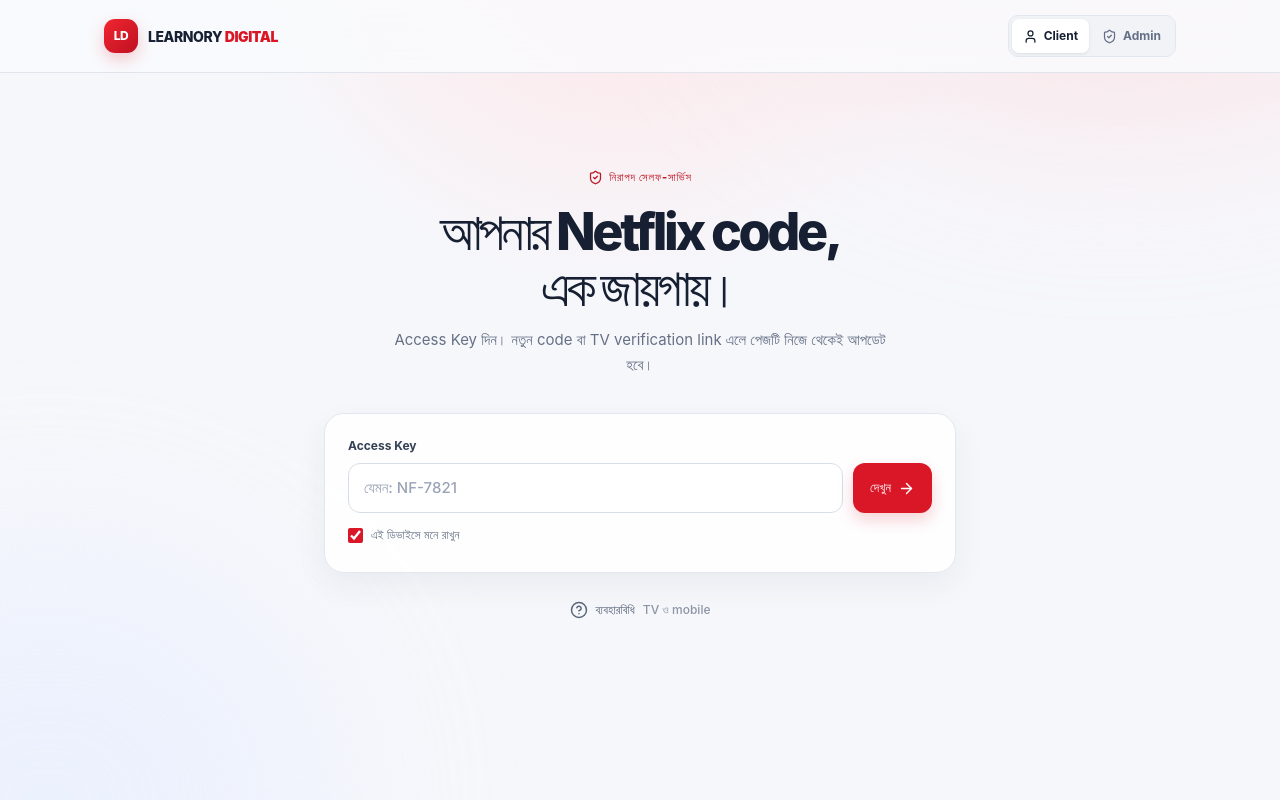
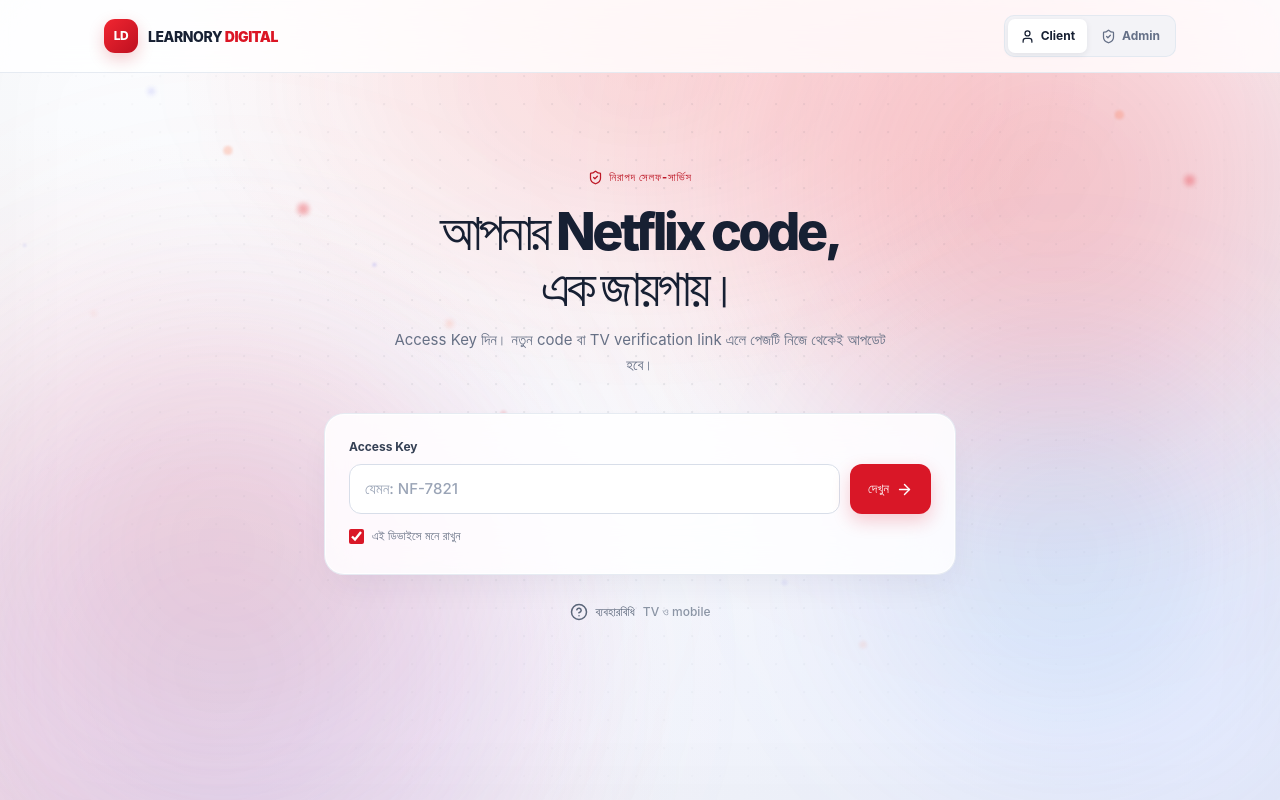
Before and after one commit to arouf5837-byte/fansu-netflix-otp, a React (Vite) app in the folder client/: page / in a window 1280 px wide. Built offline with nearby package versions, Linux system fonts and the light colour scheme; no server answers.

Commit message:
feat: add ultra-premium animated background with floating mesh orbs, tech dot grid and particles

```diff
--- a/client/src/App.jsx
+++ b/client/src/App.jsx
@@ -3,6 +3,7 @@
 import ClientPortal from './components/ClientPortal';
 import AdminDashboard from './components/AdminDashboard';
 import SettingsModal from './components/SettingsModal';
+import AnimatedBackground from './components/AnimatedBackground';
 
 export default function App() {
   const [activeView, setActiveView] = useState(() => {
@@ -19,12 +20,9 @@
   };
 
   return (
-    <div className="relative min-h-screen flex flex-col bg-[#fafafa] text-slate-900 selection:bg-[#e50914] selection:text-white overflow-x-hidden font-sans" key={key}>
-      {/* Subtle Premium Ambient Background */}
-      <div className="bg-ambient-canvas" aria-hidden="true">
-        <div className="bg-ambient-glow" />
-        <div className="bg-ambient-glow-2" />
-      </div>
+    <div className="relative min-h-screen flex flex-col text-slate-900 selection:bg-[#e50914] selection:text-white overflow-x-hidden font-sans" key={key}>
+      {/* Ultra-Premium Dynamic Animated Background */}
+      <AnimatedBackground />
 
       {/* Sticky Floating Navbar */}
       <Navbar
--- /dev/null
+++ b/client/src/components/AnimatedBackground.jsx
@@ -0,0 +1,61 @@
+import React, { useMemo } from 'react';
+
+export default function AnimatedBackground() {
+  // Generate stable particle positions and animation parameters
+  const particles = useMemo(() => {
+    return Array.from({ length: 18 }).map((_, i) => ({
+      id: i,
+      size: 3 + (i % 4) * 2, // 3px to 9px
+      left: `${(i * 5.8 + 4) % 96}%`,
+      top: `${(i * 7.3 + 8) % 92}%`,
+      duration: `${14 + (i % 6) * 3}s`, // 14s - 29s
+      delay: `${-(i * 1.7)}s`,
+      opacity: 0.25 + (i % 3) * 0.18,
+      blur: i % 2 === 0 ? '1px' : '2px',
+      color: i % 3 === 0 ? 'rgba(229, 9, 20, 0.45)' : i % 3 === 1 ? 'rgba(99, 102, 241, 0.35)' : 'rgba(255, 112, 67, 0.35)',
+    }));
+  }, []);
+
+  return (
+    <div className="ambient-background-root" aria-hidden="true">
+      {/* 1. Base Subtle Canvas Layer */}
+      <div className="ambient-base-layer" />
+
+      {/* 2. Top Focused Spotlight Cone */}
+      <div className="ambient-spotlight" />
+
+      {/* 3. Floating Aurora Mesh Orbs */}
+      <div className="ambient-orb ambient-orb-1" />
+      <div className="ambient-orb ambient-orb-2" />
+      <div className="ambient-orb ambient-orb-3" />
+      <div className="ambient-orb ambient-orb-4" />
+
+      {/* 4. Sleek Futuristic Tech Dot Grid Matrix */}
+      <div className="ambient-grid-matrix" />
+
+      {/* 5. Floating Shimmer Light Particles */}
+      <div className="ambient-particles-container">
+        {particles.map((p) => (
+          <span
+            key={p.id}
+            className="ambient-particle"
+            style={{
+              width: `${p.size}px`,
+              height: `${p.size}px`,
+              left: p.left,
+              top: p.top,
+              backgroundColor: p.color,
+              filter: `blur(${p.blur})`,
+              opacity: p.opacity,
+              animationDuration: p.duration,
+              animationDelay: p.delay,
+            }}
+          />
+        ))}
+      </div>
+
+      {/* 6. Soft Radial Vignette for Depth */}
+      <div className="ambient-vignette" />
+    </div>
+  );
+}
--- a/client/src/index.css
+++ b/client/src/index.css
@@ -4,87 +4,289 @@
 :root {
   font-family: Inter, 'Hind Siliguri', system-ui, sans-serif;
   color: #172033;
-  background: #f6f7fb;
+  background: #f8fafc;
   font-synthesis: none;
 }
 
 * { box-sizing: border-box; }
-body { margin: 0; min-width: 320px; min-height: 100vh; }
+body { margin: 0; min-width: 320px; min-height: 100vh; overflow-x: hidden; }
 button, input, select { font: inherit; }
 button, a { -webkit-tap-highlight-color: transparent; }
 
-.bg-ambient-canvas { position: fixed; inset: 0; z-index: 0; overflow: hidden; pointer-events: none; background: radial-gradient(circle at 48% -12%, #ffe4e5 0, transparent 35%), #f6f7fb; }
-.bg-ambient-glow { position: absolute; width: 44rem; height: 28rem; top: -20rem; right: -12rem; border-radius: 50%; background: #fdd9dc; filter: blur(90px); opacity: .55; }
-.bg-ambient-glow-2 { position: absolute; width: 34rem; height: 30rem; bottom: -15rem; left: -14rem; border-radius: 50%; background: #e7eeff; filter: blur(95px); opacity: .65; }
+/* ========================================================
+   ULTRA-PREMIUM DYNAMIC ANIMATED BACKGROUND SYSTEM
+   ======================================================== */
+.ambient-background-root {
+  position: fixed;
+  inset: 0;
+  z-index: 0;
+  overflow: hidden;
+  pointer-events: none;
+  background: #f8fafc;
+}
 
-.site-header { position: sticky; top: 0; z-index: 20; border-bottom: 1px solid rgba(219, 225, 235, .84); background: rgba(250, 251, 253, .85); backdrop-filter: blur(16px); }
-.site-header-inner { width: min(1120px, 100%); min-height: 72px; margin: auto; padding: 12px 24px; display: flex; align-items: center; justify-content: space-between; gap: 20px; }
+.ambient-base-layer {
+  position: absolute;
+  inset: 0;
+  background:
+    radial-gradient(circle at 50% -8%, rgba(254, 226, 226, 0.65) 0%, transparent 45%),
+    radial-gradient(circle at 100% 100%, rgba(224, 231, 255, 0.7) 0%, transparent 50%),
+    radial-gradient(circle at 0% 100%, rgba(254, 215, 215, 0.45) 0%, transparent 45%),
+    linear-gradient(180deg, #fbfcfe 0%, #f4f6fa 100%);
+}
+
+.ambient-spotlight {
+  position: absolute;
+  top: -180px;
+  left: 50%;
+  transform: translateX(-50%);
+  width: 900px;
+  height: 520px;
+  background: radial-gradient(ellipse at center, rgba(229, 9, 20, 0.14) 0%, rgba(255, 87, 87, 0.06) 45%, transparent 75%);
+  filter: blur(60px);
+  pointer-events: none;
+  animation: pulse-spotlight 12s ease-in-out infinite alternate;
+  will-change: transform, opacity;
+}
+
+.ambient-orb {
+  position: absolute;
+  border-radius: 50%;
+  filter: blur(85px);
+  will-change: transform, opacity;
+  pointer-events: none;
+}
+
+/* Netflix Ruby / Crimson Bloom */
+.ambient-orb-1 {
+  width: 42rem;
+  height: 42rem;
+  top: -14rem;
+  right: -10rem;
+  background: radial-gradient(circle, rgba(229, 9, 20, 0.28) 0%, rgba(255, 61, 87, 0.12) 55%, transparent 75%);
+  animation: orb-drift-1 22s cubic-bezier(0.4, 0, 0.2, 1) infinite alternate;
+}
+
+/* Electric Indigo / Cosmic Violet */
+.ambient-orb-2 {
+  width: 44rem;
+  height: 40rem;
+  bottom: -15rem;
+  left: -12rem;
+  background: radial-gradient(circle, rgba(99, 102, 241, 0.22) 0%, rgba(168, 85, 247, 0.11) 55%, transparent 75%);
+  animation: orb-drift-2 26s cubic-bezier(0.4, 0, 0.2, 1) infinite alternate;
+}
+
+/* Warm Sunset Coral / Rose Gold */
+.ambient-orb-3 {
+  width: 36rem;
+  height: 36rem;
+  top: 25%;
+  left: -8rem;
+  background: radial-gradient(circle, rgba(255, 112, 67, 0.20) 0%, rgba(254, 202, 202, 0.08) 55%, transparent 75%);
+  animation: orb-drift-3 18s cubic-bezier(0.4, 0, 0.2, 1) infinite alternate;
+}
+
+/* Sky Sapphire / Electric Cyan Glow */
+.ambient-orb-4 {
+  width: 32rem;
+  height: 32rem;
+  top: 42%;
+  right: -6rem;
+  background: radial-gradient(circle, rgba(14, 165, 233, 0.16) 0%, rgba(129, 140, 248, 0.08) 55%, transparent 75%);
+  animation: orb-drift-4 24s cubic-bezier(0.4, 0, 0.2, 1) infinite alternate;
+}
+
+/* Futuristic Tech Micro-Grid Matrix */
+.ambient-grid-matrix {
+  position: absolute;
+  inset: 0;
+  background-image: radial-gradient(rgba(71, 85, 105, 0.14) 1.25px, transparent 1.25px);
+  background-size: 28px 28px;
+  background-position: 0 0;
+  mask-image: radial-gradient(ellipse at 50% 35%, rgba(0, 0, 0, 0.88) 0%, rgba(0, 0, 0, 0.25) 55%, transparent 80%);
+  -webkit-mask-image: radial-gradient(ellipse at 50% 35%, rgba(0, 0, 0, 0.88) 0%, rgba(0, 0, 0, 0.25) 55%, transparent 80%);
+  animation: grid-shift 50s linear infinite;
+  pointer-events: none;
+}
+
+/* Floating Particles Container */
+.ambient-particles-container {
+  position: absolute;
+  inset: 0;
+  pointer-events: none;
+  overflow: hidden;
+}
+
+.ambient-particle {
+  position: absolute;
+  border-radius: 50%;
+  pointer-events: none;
+  animation: particle-float infinite ease-in-out;
+  will-change: transform, opacity;
+}
+
+.ambient-vignette {
+  position: absolute;
+  inset: 0;
+  box-shadow: inset 0 0 100px rgba(15, 23, 42, 0.03);
+  pointer-events: none;
+}
+
+/* Keyframe Animations */
+@keyframes orb-drift-1 {
+  0% { transform: translate3d(0, 0, 0) scale(1); }
+  50% { transform: translate3d(-70px, 90px, 0) scale(1.12); }
+  100% { transform: translate3d(-120px, 35px, 0) scale(0.95); }
+}
+
+@keyframes orb-drift-2 {
+  0% { transform: translate3d(0, 0, 0) scale(1); }
+  50% { transform: translate3d(85px, -75px, 0) scale(1.14); }
+  100% { transform: translate3d(130px, -25px, 0) scale(0.92); }
+}
+
+@keyframes orb-drift-3 {
+  0% { transform: translate3d(0, 0, 0) scale(0.95); }
+  50% { transform: translate3d(75px, 65px, 0) scale(1.18); }
+  100% { transform: translate3d(35px, -45px, 0) scale(1.02); }
+}
+
+@keyframes orb-drift-4 {
+  0% { transform: translate3d(0, 0, 0) scale(1.05); }
+  50% { transform: translate3d(-75px, -55px, 0) scale(0.9); }
+  100% { transform: translate3d(-45px, 45px, 0) scale(1.12); }
+}
+
+@keyframes pulse-spotlight {
+  0% { opacity: 0.7; transform: translateX(-50%) scale(0.96); }
+  100% { opacity: 1; transform: translateX(-50%) scale(1.08); }
+}
+
+@keyframes grid-shift {
+  0% { background-position: 0 0; }
+  100% { background-position: 56px 56px; }
+}
+
+@keyframes particle-float {
+  0% {
+    transform: translate3d(0, 0, 0) scale(0.85);
+    opacity: 0.2;
+  }
+  50% {
+    transform: translate3d(25px, -35px, 0) scale(1.3);
+    opacity: 0.7;
+  }
+  100% {
+    transform: translate3d(-20px, -75px, 0) scale(0.75);
+    opacity: 0.15;
+  }
+}
+
+/* ========================================================
+   NAVIGATION & UI COMPONENTS (FROSTED GLASS AESTHETICS)
+   ======================================================== */
+.site-header {
+  position: sticky;
+  top: 0;
+  z-index: 20;
+  border-bottom: 1px solid rgba(226, 232, 240, 0.85);
+  background: rgba(255, 255, 255, 0.82);
+  backdrop-filter: blur(18px) saturate(180%);
+  -webkit-backdrop-filter: blur(18px) saturate(180%);
+}
+.site-header-inner {
+  width: min(1120px, 100%);
+  min-height: 72px;
+  margin: auto;
+  padding: 12px 24px;
+  display: flex;
+  align-items: center;
+  justify-content: space-between;
+  gap: 20px;
+}
 .brand { display: flex; align-items: center; gap: 10px; min-width: 0; color: #172033; text-decoration: none; cursor: pointer; }
 .brand-mark { width: 34px; height: 34px; display: grid; place-items: center; border-radius: 11px; color: white; background: linear-gradient(135deg, #f12631, #be1020); box-shadow: 0 6px 16px rgba(209, 23, 36, .22); font-size: 12px; font-weight: 800; letter-spacing: -.05em; }
 .brand-name { font-size: 14px; font-weight: 800; letter-spacing: -.03em; white-space: nowrap; }
 .brand-name b { color: #db1524; }
-.view-switcher { display: inline-flex; padding: 3px; gap: 2px; border: 1px solid #e2e6ef; border-radius: 10px; background: #f1f3f7; }
-.view-switcher button { display: inline-flex; align-items: center; gap: 6px; border: 0; border-radius: 7px; padding: 8px 11px; color: #657087; background: transparent; cursor: pointer; font-size: 12px; font-weight: 700; }
-.view-switcher button.active { color: #172033; background: white; box-shadow: 0 1px 3px rgba(23, 32, 51, .10); }
+.view-switcher { display: inline-flex; padding: 3px; gap: 2px; border: 1px solid rgba(226, 232, 240, 0.9); border-radius: 10px; background: rgba(241, 243, 247, 0.85); }
+.view-switcher button { display: inline-flex; align-items: center; gap: 6px; border: 0; border-radius: 7px; padding: 8px 12px; color: #657087; background: transparent; cursor: pointer; font-size: 12px; font-weight: 700; transition: all .18s ease; }
+.view-switcher button.active { color: #172033; background: white; box-shadow: 0 2px 6px rgba(23, 32, 51, .08); }
 
 .portal-shell { width: min(680px, 100%); margin: 0 auto; padding: clamp(48px, 9vw, 94px) 24px 48px; display: grid; gap: 18px; }
 .portal-hero { text-align: center; padding: 0 20px 17px; }
 .eyebrow { display: inline-flex; align-items: center; gap: 6px; color: #bd1826; font-size: 11px; font-weight: 800; letter-spacing: .07em; text-transform: uppercase; }
 .portal-hero h1 { margin: 13px 0 12px; color: #172033; font-size: clamp(34px, 6vw, 52px); line-height: 1.08; letter-spacing: -.065em; font-weight: 800; }
 .portal-hero p { max-width: 500px; margin: auto; color: #667085; font-size: 15px; line-height: 1.65; }
-.portal-card { border: 1px solid #e2e6ef; border-radius: 20px; background: rgba(255,255,255,.88); box-shadow: 0 12px 32px rgba(38, 49, 75, .06); }
-.access-card { padding: 23px; }
+
+/* Enhanced Frosted Glassmorphism Card */
+.portal-card {
+  border: 1px solid rgba(226, 232, 240, 0.85);
+  border-radius: 20px;
+  background: rgba(255, 255, 255, 0.86);
+  backdrop-filter: blur(20px) saturate(180%);
+  -webkit-backdrop-filter: blur(20px) saturate(180%);
+  box-shadow: 0 16px 36px -10px rgba(38, 49, 75, .07), 0 0 0 1px rgba(255, 255, 255, 0.75) inset;
+}
+.access-card { padding: 24px; }
 .access-card form > label:first-child { display: block; margin-bottom: 8px; color: #344054; font-size: 12px; font-weight: 700; }
 .access-form-row { display: flex; gap: 10px; }
-.access-form-row input { min-width: 0; flex: 1; border: 1px solid #d8dee9; border-radius: 12px; padding: 13px 15px; outline: none; color: #172033; background: #fff; font-family: 'JetBrains Mono', monospace; font-size: 15px; font-weight: 700; letter-spacing: .05em; text-transform: uppercase; }
+.access-form-row input { min-width: 0; flex: 1; border: 1px solid #d8dee9; border-radius: 12px; padding: 13px 15px; outline: none; color: #172033; background: rgba(255, 255, 255, 0.95); font-family: 'JetBrains Mono', monospace; font-size: 15px; font-weight: 700; letter-spacing: .05em; text-transform: uppercase; transition: border-color .15s ease, box-shadow .15s ease; }
 .access-form-row input::placeholder { color: #9aa4b6; font-family: Inter, 'Hind Siliguri', sans-serif; font-weight: 500; letter-spacing: 0; text-transform: none; }
-.access-form-row input:focus { border-color: #d91727; box-shadow: 0 0 0 4px rgba(217,23,39,.10); }
+.access-form-row input:focus { border-color: #d91727; box-shadow: 0 0 0 4px rgba(217,23,39,.12); background: #ffffff; }
 .button-primary, .button-secondary, .icon-button { border: 0; cursor: pointer; transition: transform .18s ease, box-shadow .18s ease, background .18s ease; }
-.button-primary { display: inline-flex; align-items: center; justify-content: center; gap: 7px; padding: 13px 17px; border-radius: 12px; color: #fff; background: #d91727; box-shadow: 0 7px 16px rgba(217,23,39,.2); font-size: 13px; font-weight: 800; white-space: nowrap; }
-.button-primary:hover:not(:disabled) { background: #bd1220; transform: translateY(-1px); box-shadow: 0 9px 19px rgba(217,23,39,.27); }
+.button-primary { display: inline-flex; align-items: center; justify-content: center; gap: 7px; padding: 13px 18px; border-radius: 12px; color: #fff; background: #d91727; box-shadow: 0 7px 18px rgba(217,23,39,.22); font-size: 13px; font-weight: 800; white-space: nowrap; }
+.button-primary:hover:not(:disabled) { background: #bd1220; transform: translateY(-1px); box-shadow: 0 10px 22px rgba(217,23,39,.28); }
 .button-primary:disabled { cursor: wait; opacity: .72; }
-.button-secondary { display: inline-flex; align-items: center; justify-content: center; gap: 7px; padding: 11px 13px; border: 1px solid #dce2ec; border-radius: 10px; color: #263248; background: white; font-size: 12px; font-weight: 700; text-decoration: none; }
-.button-secondary:hover, .icon-button:hover { border-color: #c5cedd; background: #f8fafc; }
-.icon-button { width: 38px; height: 38px; display: inline-grid; place-items: center; border: 1px solid #dce2ec; border-radius: 10px; color: #536075; background: #fff; }
+.button-secondary { display: inline-flex; align-items: center; justify-content: center; gap: 7px; padding: 11px 14px; border: 1px solid #dce2ec; border-radius: 10px; color: #263248; background: rgba(255, 255, 255, 0.9); font-size: 12px; font-weight: 700; text-decoration: none; }
+.button-secondary:hover, .icon-button:hover { border-color: #c5cedd; background: #ffffff; transform: translateY(-1px); }
+.icon-button { width: 38px; height: 38px; display: inline-grid; place-items: center; border: 1px solid #dce2ec; border-radius: 10px; color: #536075; background: rgba(255, 255, 255, 0.9); }
 .remember-key { display: inline-flex; align-items: center; gap: 8px; margin-top: 13px; color: #6a7487; cursor: pointer; font-size: 12px; }
 .remember-key input { width: 15px; height: 15px; accent-color: #d91727; }
-.portal-message { margin: 14px 0 0; padding: 10px 12px; border-radius: 10px; font-size: 12px; font-weight: 600; line-height: 1.5; }
-.error-message { color: #b4232c; background: #fff1f2; }
-.neutral-message { color: #78642f; background: #fffbed; }
+.portal-message { margin: 14px 0 0; padding: 11px 13px; border-radius: 10px; font-size: 12px; font-weight: 600; line-height: 1.5; }
+.error-message { color: #b4232c; background: #fff1f2; border: 1px solid #fed7d7; }
+.neutral-message { color: #78642f; background: #fffbed; border: 1px solid #fef3c7; }
 
 .result-card { overflow: hidden; }
-.result-header { display: flex; align-items: center; justify-content: space-between; gap: 12px; padding: 20px 23px; border-bottom: 1px solid #eef0f4; }
+.result-header { display: flex; align-items: center; justify-content: space-between; gap: 12px; padding: 20px 23px; border-bottom: 1px solid rgba(238, 240, 244, 0.85); }
 .result-header > div { display: grid; gap: 2px; }
 .result-label { color: #7b8698; font-size: 11px; font-weight: 600; }
 .result-header strong { color: #253044; font-size: 14px; }
-.status-pill { border-radius: 999px; padding: 6px 9px; color: #7f6444; background: #fff7e9; font-size: 11px; font-weight: 700; white-space: nowrap; }
+.status-pill { border-radius: 999px; padding: 6px 10px; color: #7f6444; background: #fff7e9; font-size: 11px; font-weight: 700; white-space: nowrap; }
 .status-pill.live { color: #087a4c; background: #e9f9f0; }
 .result-content { padding: 20px 23px 23px; display: grid; gap: 14px; }
-.code-panel { padding: 22px; border: 1px solid #f0cbd0; border-radius: 16px; background: linear-gradient(145deg, #fff7f8, #fff); text-align: center; }
+.code-panel { padding: 22px; border: 1px solid #f0cbd0; border-radius: 16px; background: linear-gradient(145deg, rgba(255, 247, 248, 0.95), rgba(255, 255, 255, 0.95)); text-align: center; }
 .code-panel.expired { opacity: .55; filter: grayscale(.25); }
 .code-panel > span { color: #8c6570; font-size: 11px; font-weight: 800; letter-spacing: .08em; text-transform: uppercase; }
 .code-panel output { display: block; margin: 9px 0 17px; color: #172033; font-family: 'JetBrains Mono', monospace; font-size: clamp(36px, 9vw, 55px); font-weight: 700; letter-spacing: .18em; line-height: 1; text-indent: .18em; }
 .full-width { width: 100%; }
-.verification-panel { display: grid; grid-template-columns: auto minmax(0, 1fr) auto; align-items: center; gap: 13px; padding: 15px; border: 1px solid #dbe3fb; border-radius: 14px; background: #f8faff; }
+.verification-panel { display: grid; grid-template-columns: auto minmax(0, 1fr) auto; align-items: center; gap: 13px; padding: 15px; border: 1px solid #dbe3fb; border-radius: 14px; background: rgba(248, 250, 255, 0.9); }
 .panel-icon { width: 39px; height: 39px; display: grid; place-items: center; border-radius: 11px; color: #2d5ec8; background: #e7efff; }
 .verification-panel h2, .waiting-state h2 { margin: 0; color: #263248; font-size: 14px; font-weight: 800; }
 .verification-panel p, .waiting-state p { margin: 3px 0 0; color: #69758a; font-size: 12px; line-height: 1.5; }
 .verification-actions { display: flex; gap: 7px; }
 .waiting-state { display: flex; align-items: flex-start; gap: 13px; padding: 27px 2px; color: #a16b19; }
-.help-trigger { justify-self: center; display: inline-flex; align-items: center; gap: 8px; padding: 10px 12px; border: 0; color: #5b667a; background: transparent; cursor: pointer; font-size: 12px; font-weight: 700; }
+.help-trigger { justify-self: center; display: inline-flex; align-items: center; gap: 8px; padding: 10px 12px; border: 0; color: #5b667a; background: transparent; cursor: pointer; font-size: 12px; font-weight: 700; transition: color .15s ease; }
+.help-trigger:hover { color: #172033; }
 .help-trigger span { color: #8b95a5; font-weight: 500; }
-.modal-backdrop { position: fixed; inset: 0; z-index: 50; display: grid; place-items: center; padding: 20px; background: rgba(22, 29, 43, .42); backdrop-filter: blur(8px); }
-.guide-modal { width: min(600px, 100%); border-radius: 19px; padding: 22px; color: #263248; background: #fff; box-shadow: 0 22px 60px rgba(15,23,42,.24); }
+.modal-backdrop { position: fixed; inset: 0; z-index: 50; display: grid; place-items: center; padding: 20px; background: rgba(15, 23, 42, .45); backdrop-filter: blur(10px); }
+.guide-modal { width: min(600px, 100%); border-radius: 20px; padding: 24px; color: #263248; background: #fff; box-shadow: 0 24px 64px rgba(15,23,42,.24); }
 .modal-header { display: flex; align-items: flex-start; justify-content: space-between; gap: 15px; }
-.modal-header h2 { margin: 5px 0 0; font-size: 21px; letter-spacing: -.03em; }
+.modal-header h2 { margin: 5px 0 0; font-size: 21px; letter-spacing: -.03em; font-weight: 800; }
 .guide-grid { display: grid; grid-template-columns: 1fr 1fr; gap: 12px; margin: 19px 0 13px; }
 .guide-grid article { padding: 16px; border: 1px solid #e6eaf2; border-radius: 14px; background: #fbfcfe; }
 .guide-grid article svg { color: #d91727; }
-.guide-grid h3 { margin: 10px 0 8px; font-size: 14px; }
+.guide-grid h3 { margin: 10px 0 8px; font-size: 14px; font-weight: 700; }
 .guide-grid ol { margin: 0; padding-left: 17px; color: #647187; font-size: 12px; line-height: 1.65; }
 .guide-note { margin: 0; color: #6b7485; font-size: 12px; line-height: 1.5; }
 
-.saas-card, .saas-card-elevated, .glass-card-elevated { border: 1px solid #e2e6ef; background: rgba(255,255,255,.9); box-shadow: 0 12px 32px rgba(38,49,75,.06); }
+.saas-card, .saas-card-elevated, .glass-card-elevated {
+  border: 1px solid rgba(226, 232, 240, 0.85);
+  background: rgba(255,255,255,.88);
+  backdrop-filter: blur(16px);
+  -webkit-backdrop-filter: blur(16px);
+  box-shadow: 0 14px 34px rgba(38,49,75,.06);
+}
 .input-saas, .input-netflix { width: 100%; border: 1px solid #d8dee9; border-radius: 10px; color: #172033; background: #fff; outline: none; }
 .input-saas:focus, .input-netflix:focus { border-color: #d91727; box-shadow: 0 0 0 4px rgba(217,23,39,.1); }
 .btn-primary-netflix, .btn-netflix { display: inline-flex; align-items: center; justify-content: center; gap: 7px; border: 0; border-radius: 10px; color: white !important; background: #d91727; cursor: pointer; box-shadow: 0 5px 13px rgba(217,23,39,.18); }
@@ -103,10 +305,10 @@
   .portal-shell { padding: 43px 16px 35px; gap: 14px; }
   .portal-hero { padding: 0 10px 12px; }
   .portal-hero p { font-size: 14px; }
-  .access-card, .result-content { padding: 17px; }
+  .access-card, .result-content { padding: 18px; }
   .access-form-row { display: grid; }
   .access-form-row .button-primary { width: 100%; min-height: 45px; }
-  .result-header { padding: 17px; }
+  .result-header { padding: 18px; }
   .verification-panel { grid-template-columns: auto minmax(0, 1fr); }
   .verification-actions { grid-column: 1 / -1; }
   .verification-actions .button-secondary { flex: 1; }
@@ -114,4 +316,13 @@
   .guide-modal { max-height: calc(100vh - 40px); overflow: auto; padding: 18px; }
 }
 
-@media (prefers-reduced-motion: reduce) { *, *::before, *::after { scroll-behavior: auto !important; transition-duration: .01ms !important; animation-duration: .01ms !important; } }
+@media (prefers-reduced-motion: reduce) {
+  *, *::before, *::after {
+    scroll-behavior: auto !important;
+    transition-duration: .01ms !important;
+    animation-duration: .01ms !important;
+  }
+  .ambient-orb, .ambient-grid-matrix, .ambient-particle, .ambient-spotlight {
+    animation: none !important;
+  }
+}
```
